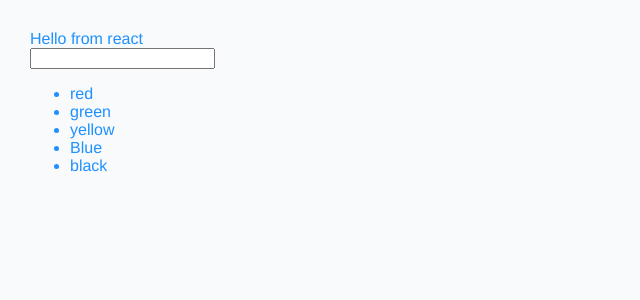
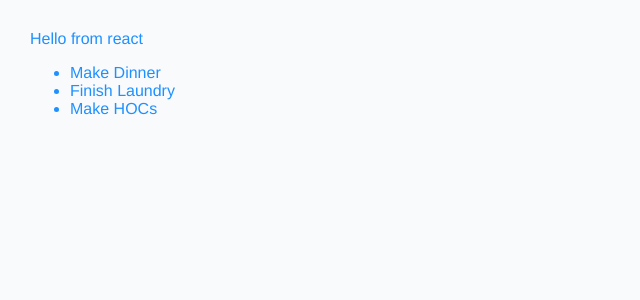
Before and after one commit to waterswv/webpack-babel-react, a React app: page / in a window 1280 px wide. Shown: the top 300 px of the page, without its empty margins (0-640 px from the left). Built offline with nearby package versions, Linux system fonts and the light colour scheme; the HTML template or start-up script is replaced by a standard one.

Commit message:
implementing a Higher Order Component

```diff
--- a/src/js/App.js
+++ b/src/js/App.js
@@ -10,10 +10,43 @@ export default class Hello extends Component {
     return (
       <div>
         Hello from react
-        <SearchableList />
+        <TodoList
+        todos={['Make Dinner', 'Finish Laundry', 'Make HOCs']}
+        isLoadingTodos={false}
+        />
       </div>
     );
   }
 }
+function TodoItem({ todo }) {
+  return <li>{todo}</li>
+}
+function TodoList({ todos, isLoadingTodos }) {
+  if (isLoadingTodos) {
+    return (
+      <div>
+        <p>Loading todos ...</p>
+      </div>
+    );
+  }
+
+  // Removed conditional rendering with null check
+
+  if (!todos.length) {
+    return (
+      <div>
+        <p>You have no Todos.</p>
+      </div>
+    );
+  }
+
+  return (
+    <div>
+      <ul>
+        {todos.map((todo, index) => <TodoItem key={index} todo={todo} />)}
+      </ul>
+    </div>
+  );
+}
 
 render(<Hello />, document.getElementById('app'));
```
